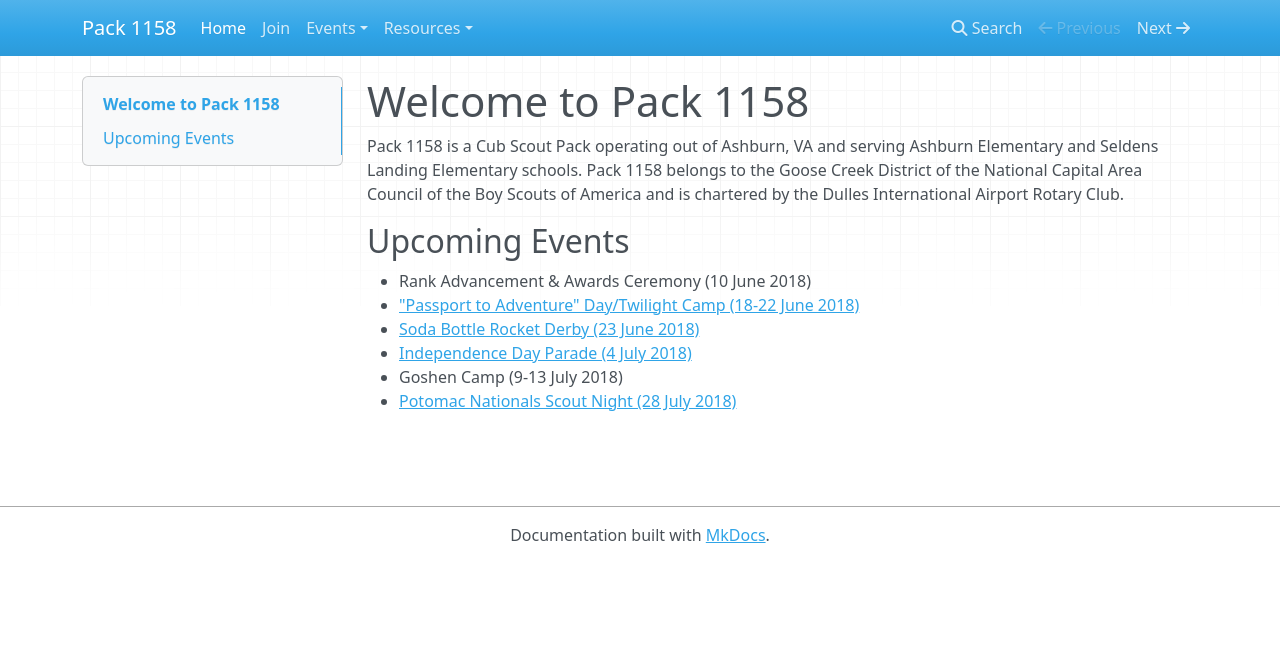
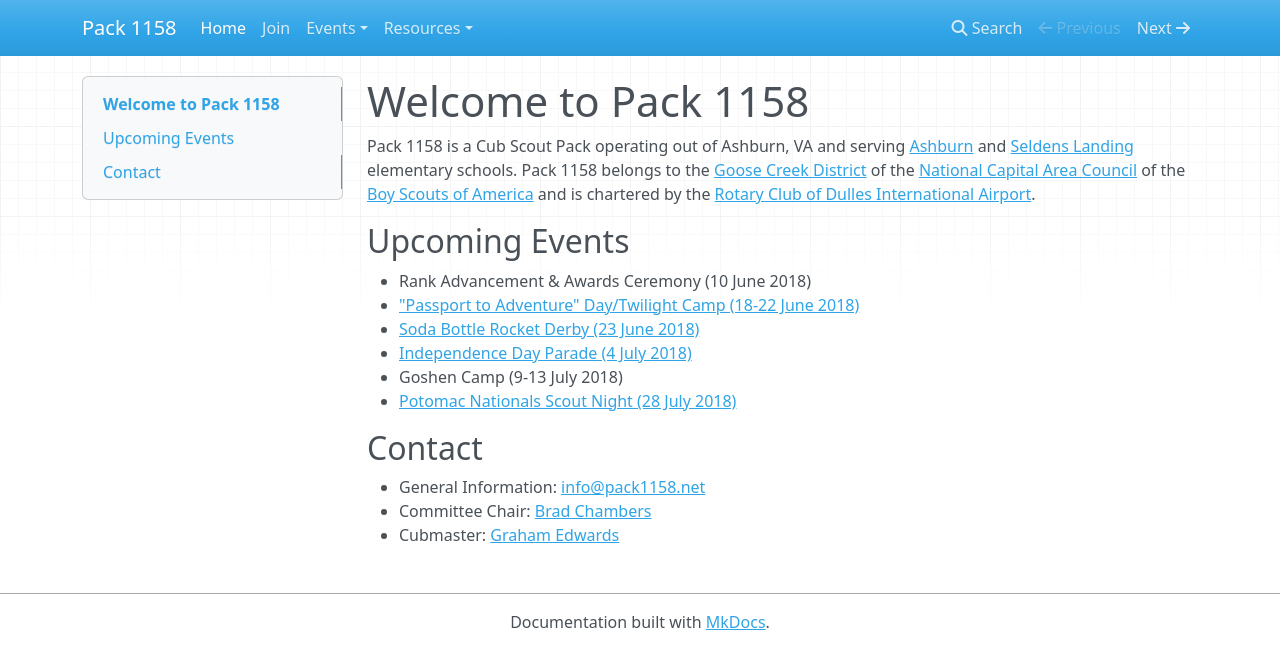
Before and after one commit to pack1158/pack1158.github.io, an MkDocs documentation site: the page built from docs/index.md, in a window 1280 px wide. Shown: the top 669 px of the page. Built offline with MkDocs 1.6.1, drawn with Linux system fonts in a browser that asks for light colours; nearby versions of some CDN libraries; old or Windows-style settings are respelled for this version of MkDocs.

Commit message:
Add links and contacts to main page

```diff
--- a/docs/index.md
+++ b/docs/index.md
@@ -1,9 +1,12 @@
 # Welcome to Pack 1158
 
-Pack 1158 is a Cub Scout Pack operating out of Ashburn, VA and serving Ashburn
-Elementary and Seldens Landing Elementary schools. Pack 1158 belongs to the
-Goose Creek District of the National Capital Area Council of the Boy Scouts of
-America and is chartered by the Dulles International Airport Rotary Club.
+Pack 1158 is a Cub Scout Pack operating out of Ashburn, VA and serving
+[Ashburn](https://www.lcps.org/ashburn) and [Seldens Landing
+](https://www.lcps.org/seldenslanding) elementary schools. Pack 1158 belongs to
+the [Goose Creek District](https://www.ncacbsa.org/goose-creek/) of the
+[National Capital Area Council](https://www.ncacbsa.org/) of the [Boy Scouts of
+America](https://www.scouting.org/) and is chartered by the [Rotary Club of
+Dulles International Airport](http://dullesairportrotary.org/).
 
 ## Upcoming Events
 
@@ -13,3 +16,9 @@ America and is chartered by the Dulles International Airport Rotary Club.
 - [Independence Day Parade (4 July 2018)](events/independence-day-parade.md)
 - Goshen Camp (9-13 July 2018)
 - [Potomac Nationals Scout Night (28 July 2018)](events/potomac-nationals-scout-night.md)
+
+## Contact
+
+- General Information: [info@pack1158.net](mailto:info@pack1158.net)
+- Committee Chair: [Brad Chambers](mailto:cchair@pack1158.net)
+- Cubmaster: [Graham Edwards](mailto:cubmaster@pack1158.net)
```
